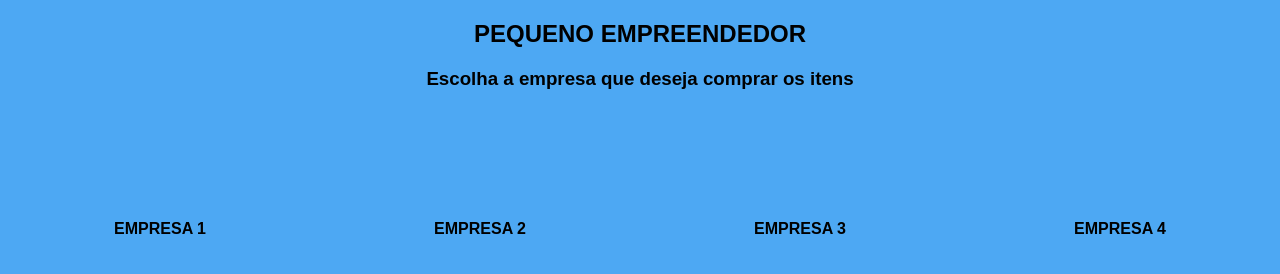
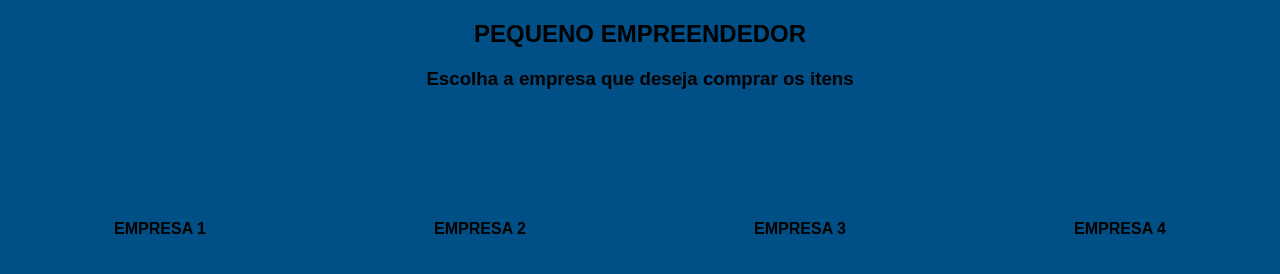
Before and after one commit to 4rdu1n01092/Site-Pequeno-empreendedor, a PHP site: page / in a window 1280 px wide. Shown: the top 274 px of the page. Run offline with PHP 8.4, Linux system fonts and the light colour scheme.

Commit message:
Update background color in main stylesheet
Changed the background color of html and body from #4da8f3 to #004f86 for improved visual appearance.

```diff
--- a/style-index.css
+++ b/style-index.css
@@ -26,6 +26,6 @@ html, body {
     margin: 0;
     padding: 0;
     font-family: Arial, sans-serif;
-    background-color: #4da8f3;
+    background-color: #004f86;
     text-align: center;
 }
```
